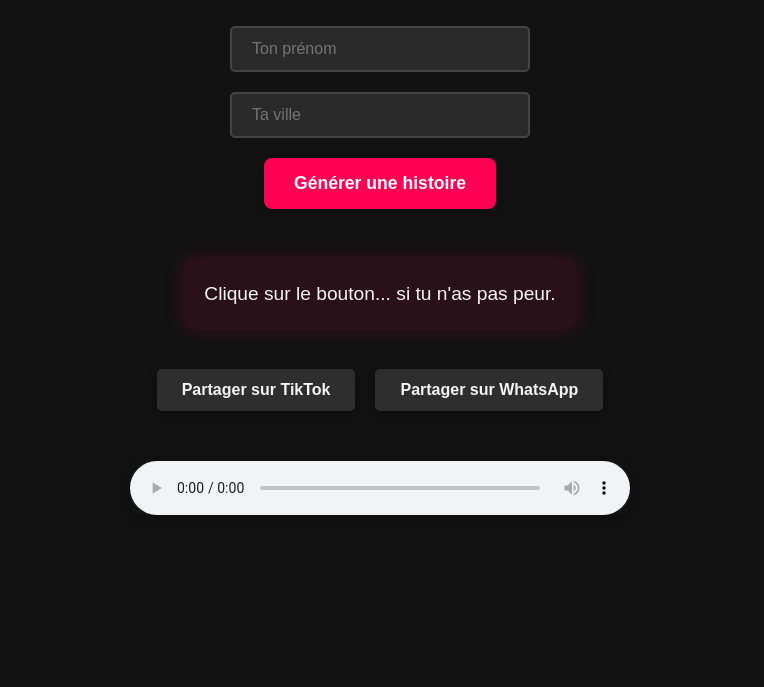
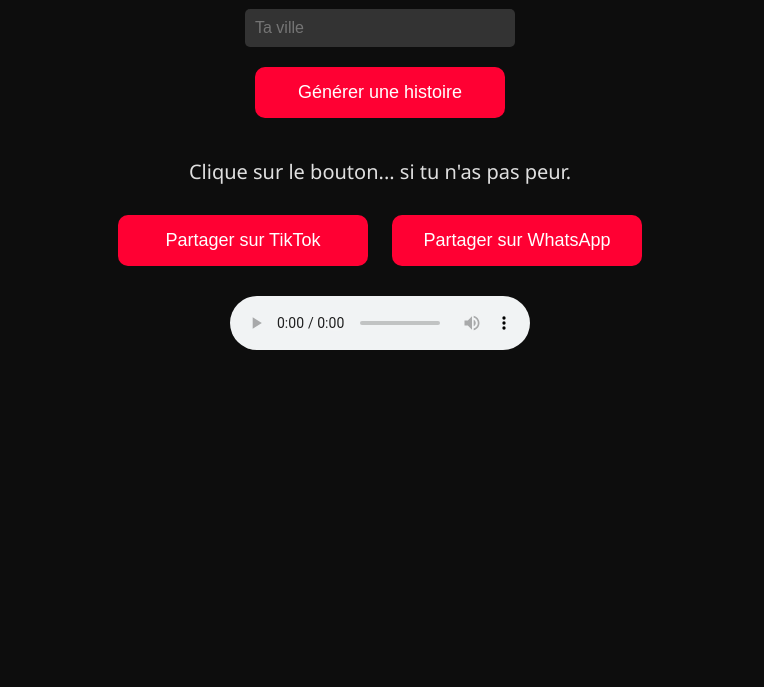
Before and after one commit to PASTEUR666/generateur-histoires-flippantes, a plain HTML site: page index.html in a window 1280 px wide. Shown: the part 173-860 px from the top of the page, without its empty margins (260-1024 px from the left). Before the commit the page ends 800 px from the top, so only its background shows below. Drawn offline with Linux system fonts and the light colour scheme.

Commit message:
Update style.css

```diff
--- a/style.css
+++ b/style.css
@@ -1,139 +1,98 @@
-/* Réinitialisation de la mise en page */
-* {
-  margin: 0;
-  padding: 0;
-  box-sizing: border-box;
-}
-
 body {
-  font-family: 'Arial', sans-serif;
-  background-color: #121212;
-  color: #f5f5f5;
+  background-color: #0d0d0d;
+  color: #e0e0e0;
+  font-family: 'Segoe UI', Tahoma, Geneva, Verdana, sans-serif;
   display: flex;
   flex-direction: column;
   align-items: center;
-  justify-content: center;
+  justify-content: flex-start;
   min-height: 100vh;
-  padding: 0 20px;
+  margin: 0;
   text-align: center;
+  padding: 30px 20px;
 }
 
 h1 {
-  font-size: 2.5rem;
-  color: #ff0055;
-  text-shadow: 0 4px 6px rgba(255, 0, 85, 0.5);
-  margin-bottom: 30px;
+  color: #ff0033;
+  font-size: 2rem;
+  margin-bottom: 20px;
 }
 
 input {
-  background-color: rgba(255, 255, 255, 0.1);
-  color: #f5f5f5;
-  border: 2px solid #444;
-  padding: 12px 20px;
+  padding: 10px;
   border-radius: 5px;
+  border: none;
+  margin: 10px;
   font-size: 16px;
-  margin: 10px 0;
-  width: 300px;
-  transition: all 0.3s ease;
-}
-
-input:focus {
-  outline: none;
-  border-color: #ff0055;
-  background-color: rgba(255, 255, 255, 0.2);
+  width: 250px;
+  max-width: 100%;
+  background-color: #333;
+  color: #fff;
 }
 
 button {
-  background-color: #ff0055;
-  color: #fff;
+  background-color: #ff0033;
+  color: white;
   border: none;
   padding: 15px 30px;
-  font-size: 1.1rem;
-  font-weight: bold;
-  border-radius: 8px;
+  font-size: 18px;
+  border-radius: 10px;
   cursor: pointer;
-  margin: 10px 0;
-  transition: background-color 0.3s ease, transform 0.2s;
-  box-shadow: 0 4px 10px rgba(0, 0, 0, 0.2);
+  transition: background-color 0.3s;
+  margin: 10px;
+  width: 250px;
 }
 
 button:hover {
-  background-color: #ff3366;
-  transform: scale(1.05);
-}
-
-button:active {
-  transform: scale(0.98);
+  background-color: #cc0029;
 }
 
 .story-box {
-  margin-top: 40px;
-  font-size: 1.2rem;
-  color: #f5f5f5;
+  margin-top: 30px;
+  font-size: 20px;
   max-width: 600px;
-  padding: 20px;
-  border-radius: 10px;
-  background-color: rgba(255, 0, 85, 0.1);
-  box-shadow: 0 0 20px rgba(255, 0, 85, 0.2);
-  text-align: left;
-  line-height: 1.6;
+  word-wrap: break-word;
 }
 
-.story-box p {
-  margin-bottom: 20px;
-}
-
-img {
-  margin-top: 30px;
-  width: 100%;
+#storyImage {
+  margin-top: 20px;
+  max-width: 100%;
   border-radius: 10px;
-  box-shadow: 0 4px 10px rgba(255, 0, 85, 0.3);
+  box-shadow: 0 0 10px rgba(255, 0, 51, 0.4);
 }
 
 .share-buttons {
-  margin-top: 30px;
-  display: flex;
-  justify-content: center;
-  gap: 20px;
-}
-
-.share-buttons button {
-  background-color: #2e2e2e;
-  padding: 12px 25px;
-  font-size: 16px;
-  border-radius: 5px;
-  color: #f5f5f5;
-  transition: background-color 0.3s ease;
-}
-
-.share-buttons button:hover {
-  background-color: #444;
+  margin-top: 20px;
 }
 
 audio {
-  margin-top: 40px;
-  width: 100%;
-  max-width: 500px;
-  border-radius: 10px;
-  box-shadow: 0 4px 10px rgba(0, 0, 0, 0.3);
+  margin-top: 20px;
 }
 
-/* Mode nuit (optionnel si on veut un effet spécial) */
-@media (prefers-color-scheme: dark) {
-  body {
-    background-color: #1a1a1a;
+#downloadButton {
+  background-color: #0044cc;
+  color: white;
+  border: none;
+  padding: 15px 30px;
+  font-size: 18px;
+  border-radius: 10px;
+  cursor: pointer;
+  transition: background-color 0.3s;
+  margin: 10px;
+  width: 250px;
+  display: none;
+}
+
+#downloadButton:hover {
+  background-color: #003399;
+}
+
+@media (max-width: 600px) {
+  input, button {
+    width: 80%;
   }
 
   h1 {
-    color: #ff0066;
-  }
-
-  .story-box {
-    background-color: rgba(255, 0, 85, 0.2);
-  }
-
-  button {
-    background-color: #ff0066;
-    box-shadow: 0 4px 10px rgba(255, 0, 85, 0.2);
+    font-size: 1.5rem;
   }
 }
```
